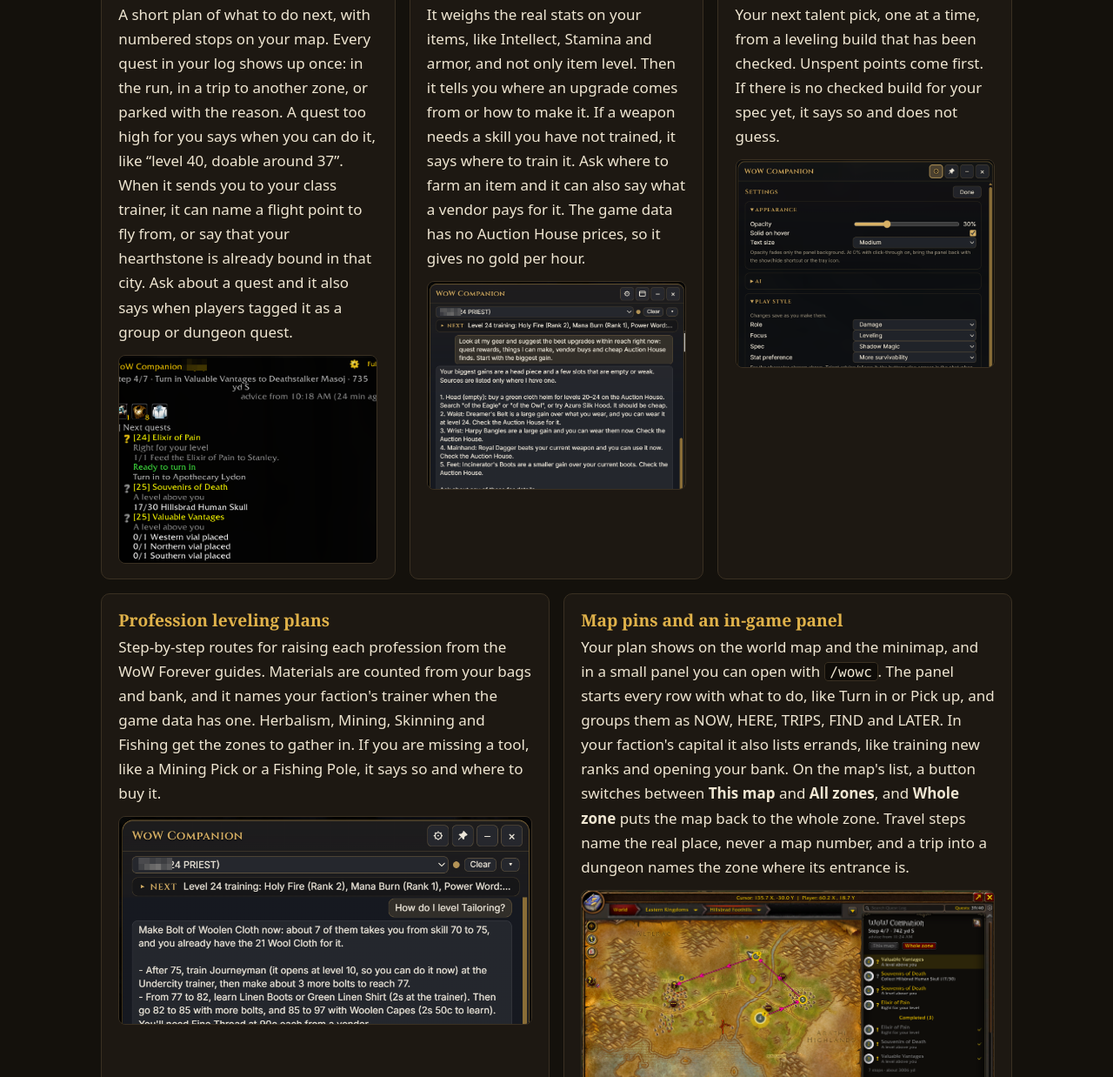
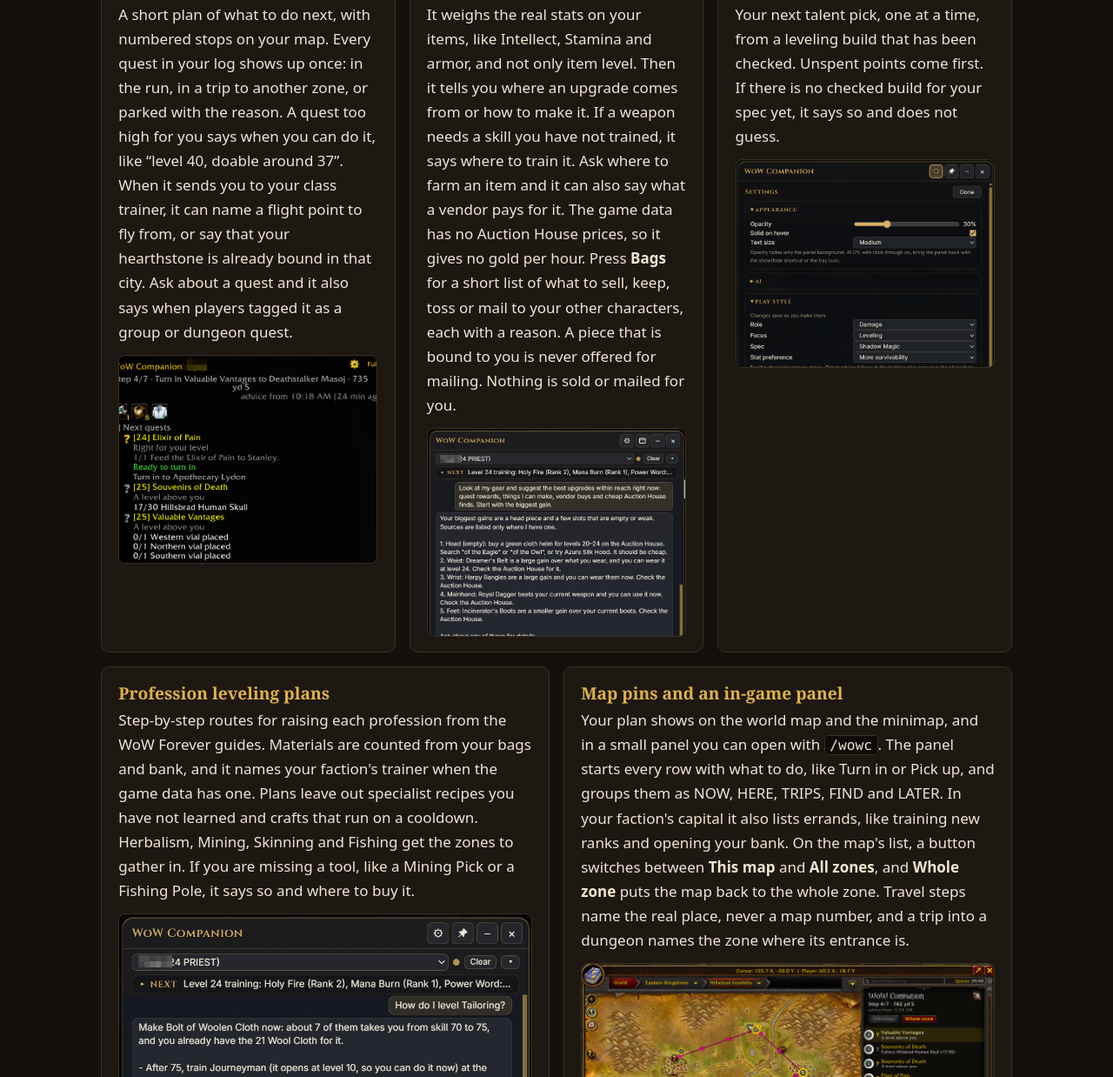
Before and after one commit to WoW-Companion/wow-companion.github.io, a plain HTML site: page index.html in a window 1280 px wide. Shown: the part 1717-2955 px from the top of the page at 87% size. Drawn offline with Linux system fonts and the light colour scheme; no server answers.

Commit message:
SITE-036: bag review and profession cooldown lines in the home page cards

```diff
--- a/index.html
+++ b/index.html
@@ -66,9 +66,9 @@
 <h2>And the rest of the plan</h2>
 <ul class="cards five">
 <li class="card"><h3>Next steps and quests</h3><p>A short plan of what to do next, with numbered stops on your map. Every quest in your log shows up once: in the run, in a trip to another zone, or parked with the reason. A quest too high for you says when you can do it, like &ldquo;level 40, doable around 37&rdquo;. When it sends you to your class trainer, it can name a flight point to fly from, or say that your hearthstone is already bound in that city. Ask about a quest and it also says when players tagged it as a group or dungeon quest.</p><a class="zoom" href="assets/img/shots/panel-next-quests.png"><img src="assets/img/shots/panel-next-quests.png" alt="Screenshot of the in-game panel listing next quests, with the quest that is ready to turn in shown in green" width="783" height="555" loading="lazy"></a></li>
-<li class="card"><h3>Gear upgrades</h3><p>It weighs the real stats on your items, like Intellect, Stamina and armor, and not only item level. Then it tells you where an upgrade comes from or how to make it. If a weapon needs a skill you have not trained, it says where to train it. Ask where to farm an item and it can also say what a vendor pays for it. The game data has no Auction House prices, so it gives no gold per hour.</p><a class="zoom" href="assets/img/shots/app-gear-answer.png"><img src="assets/img/shots/app-gear-answer.png" alt="Screenshot of the app answering a request for gear upgrades with a list of five: a head piece to buy, then a belt, bangles, a dagger and boots, each with where to look" width="805" height="772" loading="lazy"></a></li>
+<li class="card"><h3>Gear upgrades</h3><p>It weighs the real stats on your items, like Intellect, Stamina and armor, and not only item level. Then it tells you where an upgrade comes from or how to make it. If a weapon needs a skill you have not trained, it says where to train it. Ask where to farm an item and it can also say what a vendor pays for it. The game data has no Auction House prices, so it gives no gold per hour. Press <strong>Bags</strong> for a short list of what to sell, keep, toss or mail to your other characters, each with a reason. A piece that is bound to you is never offered for mailing. Nothing is sold or mailed for you.</p><a class="zoom" href="assets/img/shots/app-gear-answer.png"><img src="assets/img/shots/app-gear-answer.png" alt="Screenshot of the app answering a request for gear upgrades with a list of five: a head piece to buy, then a belt, bangles, a dagger and boots, each with where to look" width="805" height="772" loading="lazy"></a></li>
 <li class="card"><h3>Talent picks for your spec</h3><p>Your next talent pick, one at a time, from a leveling build that has been checked. Unspent points come first. If there is no checked build for your spec yet, it says so and does not guess.</p><a class="zoom" href="assets/img/shots/app-settings-play-style.png"><img src="assets/img/shots/app-settings-play-style.png" alt="Screenshot of the app&#39;s Settings with the Play style section open, showing role, focus, spec and stat preference" width="802" height="700" loading="lazy"></a></li>
-<li class="card"><h3>Profession leveling plans</h3><p>Step-by-step routes for raising each profession from the WoW Forever guides. Materials are counted from your bags and bank, and it names your faction's trainer when the game data has one. Herbalism, Mining, Skinning and Fishing get the zones to gather in. If you are missing a tool, like a Mining Pick or a Fishing Pole, it says so and where to buy it.</p><a class="zoom" href="assets/img/shots/app-tailoring-answer.png"><img src="assets/img/shots/app-tailoring-answer.png" alt="Screenshot of the app answering How do I level Tailoring? with the next Woolen Cloth bolts to make, the recipes to learn at the trainer and the Fine Thread to buy from a vendor" width="805" height="788" loading="lazy"></a></li>
+<li class="card"><h3>Profession leveling plans</h3><p>Step-by-step routes for raising each profession from the WoW Forever guides. Materials are counted from your bags and bank, and it names your faction's trainer when the game data has one. Plans leave out specialist recipes you have not learned and crafts that run on a cooldown. Herbalism, Mining, Skinning and Fishing get the zones to gather in. If you are missing a tool, like a Mining Pick or a Fishing Pole, it says so and where to buy it.</p><a class="zoom" href="assets/img/shots/app-tailoring-answer.png"><img src="assets/img/shots/app-tailoring-answer.png" alt="Screenshot of the app answering How do I level Tailoring? with the next Woolen Cloth bolts to make, the recipes to learn at the trainer and the Fine Thread to buy from a vendor" width="805" height="788" loading="lazy"></a></li>
 <li class="card"><h3>Map pins and an in-game panel</h3><p>Your plan shows on the world map and the minimap, and in a small panel you can open with <code>/wowc</code>. The panel starts every row with what to do, like Turn in or Pick up, and groups them as NOW, HERE, TRIPS, FIND and LATER. In your faction's capital it also lists errands, like training new ranks and opening your bank. On the map's list, a button switches between <strong>This map</strong> and <strong>All zones</strong>, and <strong>Whole zone</strong> puts the map back to the whole zone. Travel steps name the real place, never a map number, and a trip into a dungeon names the zone where its entrance is.</p><a class="zoom" href="assets/img/shots/map-route-whole-zone-full.png"><img src="assets/img/shots/map-route-whole-zone.webp" alt="Screenshot of the game&#39;s world map with a numbered route between quest stops, and the WoW Companion side panel showing This map and Whole zone buttons above the list of stops" width="960" height="503" loading="lazy"></a></li>
 </ul>
 </section>
```
